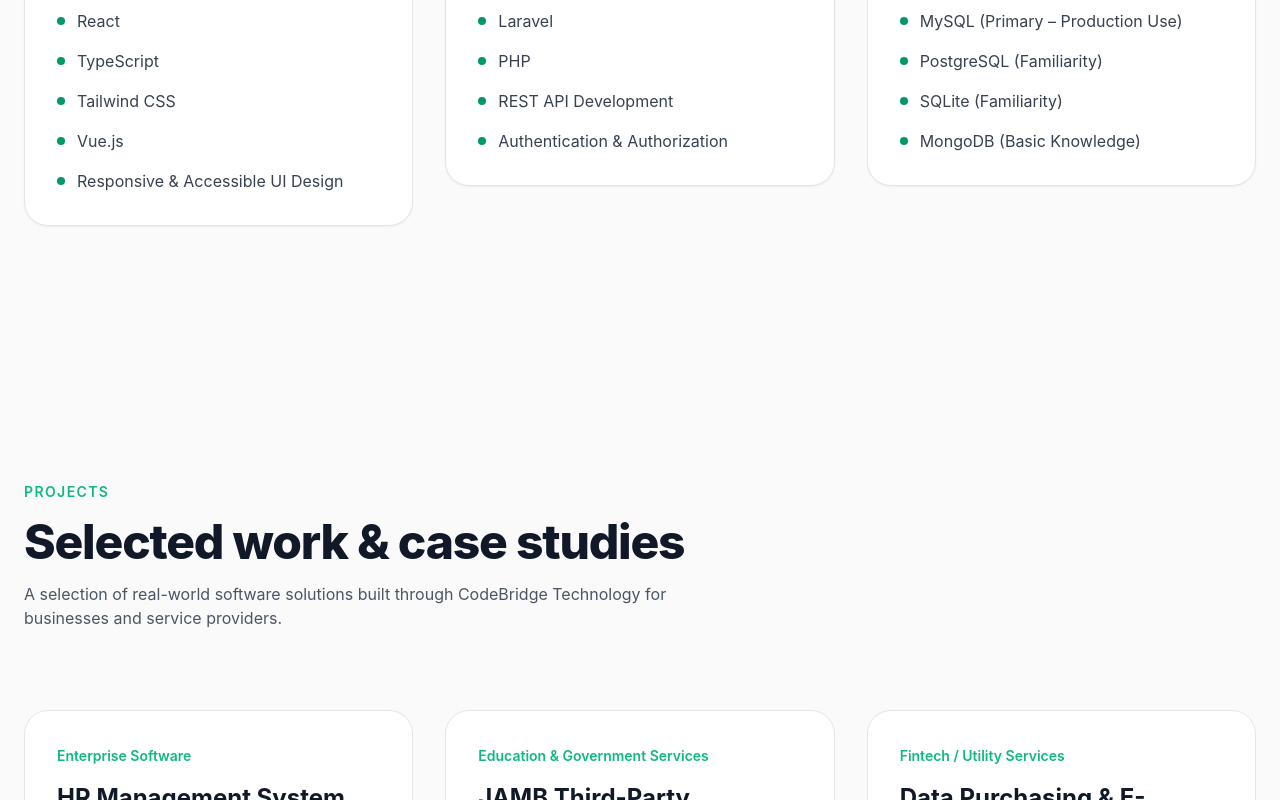
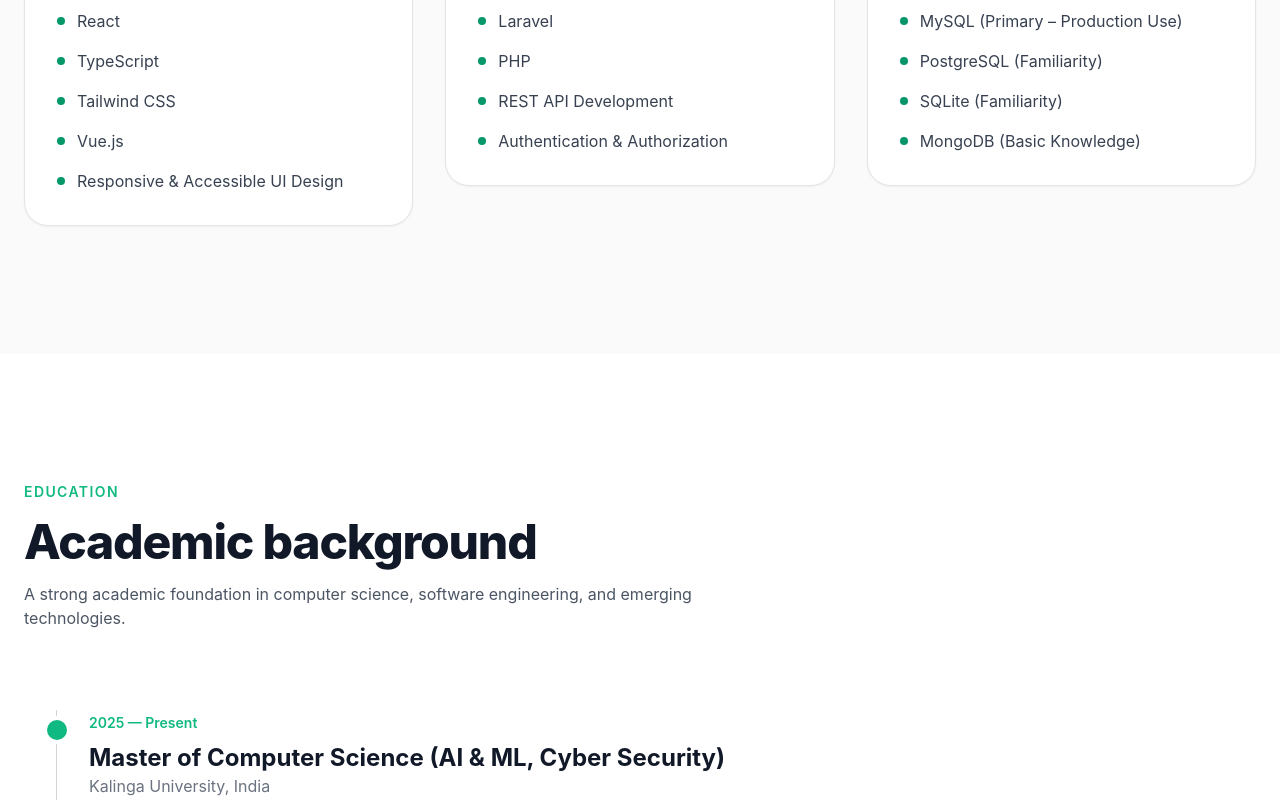
Before and after one commit to AnasMaimalee/portfolio, a React (Vite) app: page / in a window 1280 px wide. Shown: the part 2000-2800 px from the top of the page. Built offline with nearby package versions, Linux system fonts and the light colour scheme.

Commit message:
feat: Education

```diff
--- a/src/App.tsx
+++ b/src/App.tsx
@@ -8,6 +8,7 @@
 import Experience from "./components/sections/Experience"
 import Contact from "./components/sections/Contact"
 import OpenSource from "./components/sections/OpenSource"
+import Education from "./components/sections/Education"
 
 export default function App() {
   return (
@@ -18,9 +19,10 @@
         <Hero />
         <About />
         <Skills />
+        <Education />
         <Projects />
+        <Experience />
         <OpenSource />
-        <Experience />
         <Contact />
       </main>
 
--- a/src/components/layout/Navbar.tsx
+++ b/src/components/layout/Navbar.tsx
@@ -26,6 +26,7 @@
           <a href="#about" className="text-gray-800 dark:text-gray-100 font-medium hover:text-emerald-500 transition">About</a>
           <a href="#projects" className="text-gray-800 dark:text-gray-100 font-medium hover:text-emerald-500 transition">Projects</a>
           <a href="#skills" className="text-gray-800 dark:text-gray-100 font-medium hover:text-emerald-500 transition">Skills</a>
+          <a href="#education" className="text-gray-800 dark:text-gray-100 font-medium hover:text-emerald-500 transition">Education</a>
           <a href="#contact" className="text-gray-800 dark:text-gray-100 font-medium hover:text-emerald-500 transition">Contact</a>
           <ThemeToggle />
         </nav>
@@ -45,6 +46,7 @@
           <a href="#about" onClick={() => setMenuOpen(false)} className="text-gray-800 dark:text-gray-100 font-medium text-lg">About</a>
           <a href="#projects" onClick={() => setMenuOpen(false)} className="text-gray-800 dark:text-gray-100 font-medium text-lg">Projects</a>
           <a href="#skills" onClick={() => setMenuOpen(false)} className="text-gray-800 dark:text-gray-100 font-medium text-lg">Skills</a>
+          <a href="#education" onClick={() => setMenuOpen(false)} className="text-gray-800 dark:text-gray-100 font-medium text-lg">Education</a>
           <a href="#contact" onClick={() => setMenuOpen(false)} className="text-gray-800 dark:text-gray-100 font-medium text-lg">Contact</a>
         </div>
       )}
--- /dev/null
+++ b/src/components/sections/Education.tsx
@@ -0,0 +1,85 @@
+import FadeIn from "../ui/FadeIn";
+
+const education = [
+  {
+    period: "2025 — Present",
+    title: "Master of Computer Science (AI & ML, Cyber Security)",
+    institution: "Kalinga University, India",
+    highlight: "Currently Studying",
+  },
+  {
+    period: "2016 — 2023",
+    title: "BSc Computer Science",
+    institution: "Bayero University Kano",
+    highlight: "First Class",
+  },
+  {
+    period: "2013 — 2016",
+    title: "Diploma in Computer Science",
+    institution: "Kano State Polytechnic",
+    highlight: "Distinction",
+  },
+  {
+    period: "2007 — 2013",
+    title: "Secondary School Education",
+    institution: "GSS Shekar Barde",
+  },
+  {
+    period: "2003 — 2007",
+    title: "Primary School Education",
+    institution: "Jaoji Special Primary School",
+  },
+];
+
+export default function Education() {
+  return (
+    <section id="education" className="py-32">
+      <div className="max-w-7xl mx-auto px-6">
+
+        {/* HEADER */}
+        <div className="max-w-2xl mb-20">
+          <p className="section-subtitle mb-4">Education</p>
+          <h2 className="section-title">
+            Academic background
+          </h2>
+          <p className="text-gray-600 dark:text-gray-400 mt-4">
+            A strong academic foundation in computer science, software engineering,
+            and emerging technologies.
+          </p>
+        </div>
+
+        {/* TIMELINE */}
+        <div className="relative border-l border-neutral-300 dark:border-neutral-700 ml-8">
+          {education.map((edu, index) => (
+            <FadeIn key={index}>
+              <div className="mb-16 pl-8 relative">
+
+                {/* DOT */}
+                <div className="absolute -left-[14px] top-1.5 w-7 h-7 rounded-full bg-primary border-4 border-white dark:border-neutral-950" />
+
+                <span className="text-sm font-semibold text-primary">
+                  {edu.period}
+                </span>
+
+                <h3 className="text-2xl font-bold mt-2">
+                  {edu.title}
+                </h3>
+
+                <p className="text-gray-500 dark:text-gray-400">
+                  {edu.institution}
+                </p>
+
+                {edu.highlight && (
+                  <span className="inline-block mt-3 px-4 py-1 rounded-full text-sm font-semibold bg-emerald-500/10 text-emerald-600">
+                    {edu.highlight}
+                  </span>
+                )}
+              </div>
+            </FadeIn>
+          ))}
+        </div>
+
+      </div>
+    </section>
+  );
+}
```
